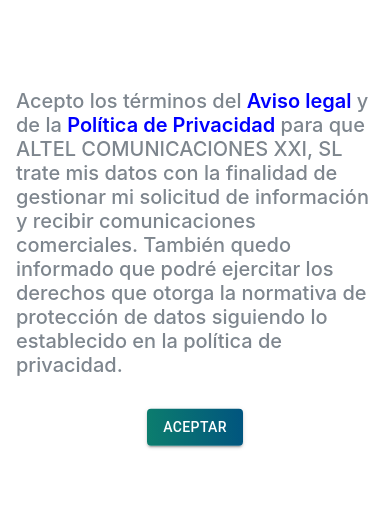
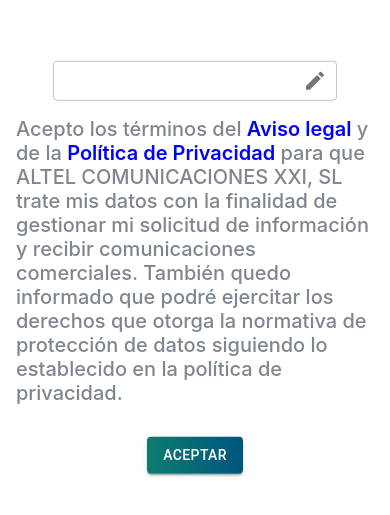
Before and after one commit to Palash101/ahooro, a React (Create React App) app: page /privacy-policy in a window 390 px wide. Shown: the part 155-670 px from the top of the page. Built offline with nearby package versions, Linux system fonts and the light colour scheme; no server answers; sample sign-in values are in the browser's storage.

Commit message:
edit phone

```diff
--- a/src/privacy-policy/index.js
+++ b/src/privacy-policy/index.js
@@ -8,20 +8,23 @@
 import Snackbar from '@mui/material/Snackbar'
 import PageLoader from '../component/pageLoader'
 import { useNavigate } from 'react-router-dom'
-
+import { OutlinedInput } from '@mui/material'
+import IconButton from '@mui/material/IconButton';
+import InputAdornment from '@mui/material/InputAdornment';
+import EditIcon from '@mui/icons-material/Edit';
 
 export default function PrivacyPolicy() {
+    const navigate = useNavigate()
+    const urlParams = new URLSearchParams(window.location.search);
+    const phone = urlParams.get('phone');
     const [open, setOpen] = useState(false);
     const [open2, setOpen2] = useState(false);
     const [alert, setAlert] = useState(false)
     const [loading, setLoading] = useState(false)
     const [checkedMsg, setCheckedMsg] = useState("")
+    const [changePhone, setChangePhone] = useState(phone)
+    const [editPhone, setEditPhone] = useState(false)
 
-    const navigate = useNavigate()
-
-    var urlParams = new URLSearchParams(window.location.search);
-
-    var phone = urlParams.get('phone');
     const getLocation = (ip) => {
         return fetch(`https://ipapi.co/${ip}/json/`, {
             method: "GET",
@@ -52,6 +55,9 @@
                     phone: phone,
                     city: city,
                     region: region
+                }
+                if (phone !== changePhone) {
+                    d["sms_phone"] = changePhone
                 }
                 const policy = await SendMassage(d)
                 console.log("policy: ", policy.success);
@@ -85,6 +91,26 @@
                     p: 2
                 }}>
                     <Box>
+                        <Box sx={{ display: "flex", justifyContent: "center", mb: 2 }}>
+                            <OutlinedInput
+                                readOnly={editPhone ? false : true}
+                                size='small'
+                                value={changePhone}
+                                onChange={(e) => setChangePhone(e.target.value)}
+                                endAdornment={
+                                    <InputAdornment position="end">
+                                        <IconButton
+                                            aria-label="toggle password visibility"
+                                            onClick={() => setEditPhone(!editPhone)}
+                                            // onMouseDown={handleMouseDownPassword}
+                                            edge="end"
+                                        >
+                                            {editPhone ? <EditIcon /> : <EditIcon />}
+                                        </IconButton>
+                                    </InputAdornment>
+                                }
+                            />
+                        </Box>
                         <Box sx={{ fontSize: "20px", color: "#7E868E", fontWeight: 500 }}>Acepto los términos del <Box component="span" onClick={() => setOpen2(true)} sx={{ cursor: "pointer", color: "blue", fontWeight: 600 }}>Aviso legal</Box> y de la <Box onClick={() => setOpen(true)} component="span" sx={{ cursor: "pointer", color: "blue", fontWeight: 600 }}>Política de Privacidad</Box> para que ALTEL COMUNICACIONES XXI, SL trate mis datos con la finalidad de gestionar mi solicitud de información y recibir comunicaciones comerciales. También quedo informado que podré ejercitar los derechos que otorga la normativa de protección de datos siguiendo lo establecido en la política de privacidad.</Box>
                         {/* <Typography variant='body2'>Plantilla de Política de Privacidad</Typography>
                         <Typography variant='body2'>TITULAR te informa sobre su Política de Privacidad respecto del tratamiento y protección de los datos de carácter personal de los usuarios y clientes que puedan ser recabados por la navegación o contratación de servicios a través del sitio Web DIRECCIÓN-WEB.</Typography>
```
